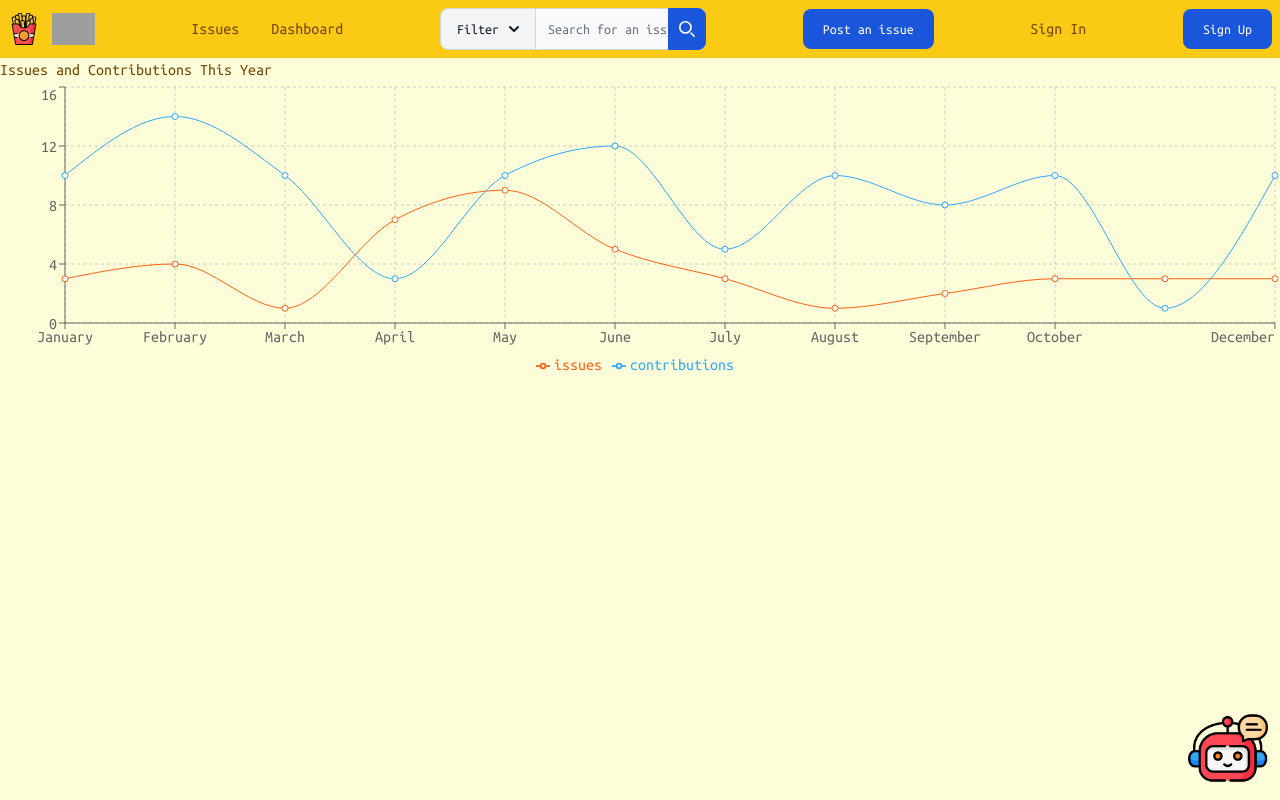
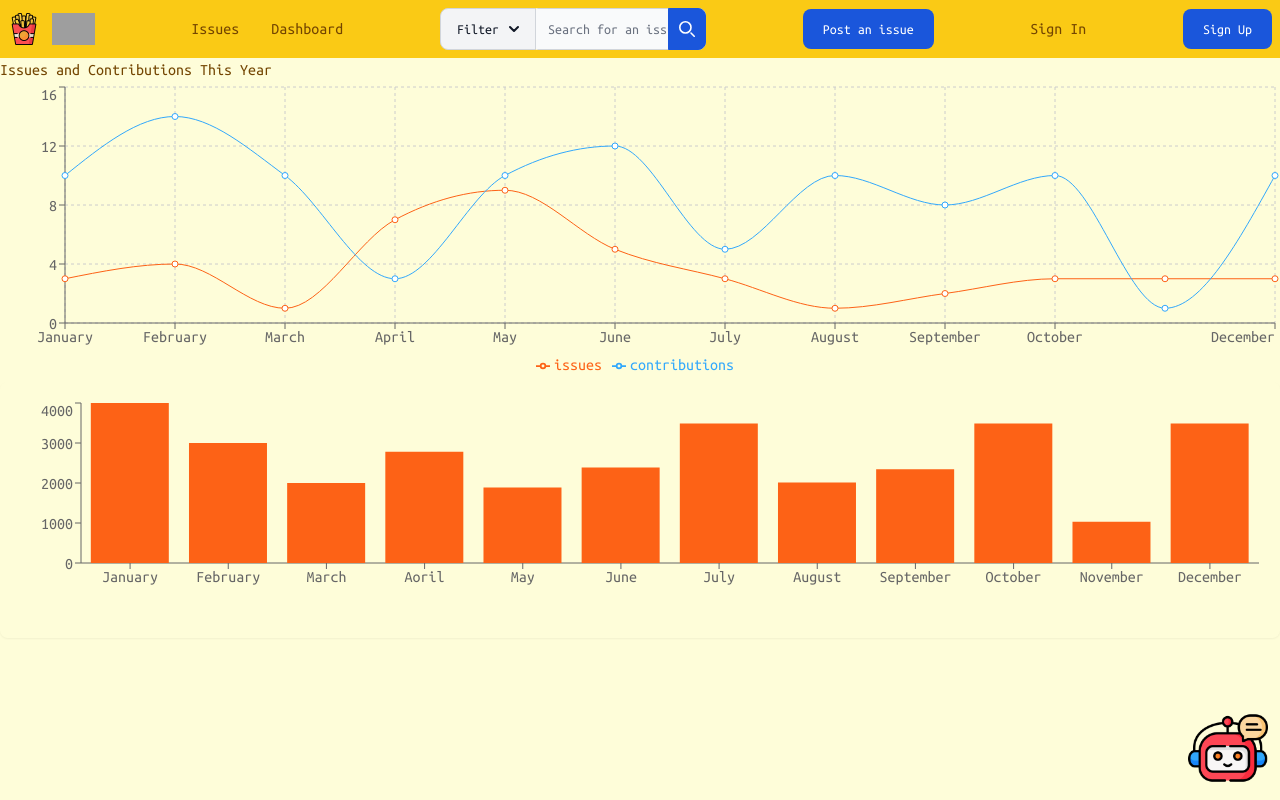
Before and after one commit to XinyuZ0416/GitFries-v2, a Next.js app: page /dashboard in a window 1280 px wide. Shown: the top 800 px of the page. Built offline with nearby package versions, Linux system fonts and the light colour scheme; grey boxes are pictures that could not be loaded.

Commit message:
added issues weekly chart

```diff
--- a/src/app/dashboard/page.tsx
+++ b/src/app/dashboard/page.tsx
@@ -1,10 +1,12 @@
 import IssuesContributionsYearlyChart from '@/components/issues-contributions-yearly-chart'
+import IssuesWeeklyChart from '@/components/issues-weekly-chart'
 import React from 'react'
 
 export default function DashboardPage() {
   return (
     <>
     <IssuesContributionsYearlyChart />
+    <IssuesWeeklyChart />
     </>
   )
 }
--- /dev/null
+++ b/src/components/issues-weekly-chart.tsx
@@ -0,0 +1,33 @@
+'use client'
+import React from 'react';
+import { BarChart, Bar, ResponsiveContainer, XAxis, YAxis, Tooltip } from 'recharts';
+
+export default function IssuesWeeklyChart() {
+  const data = [
+    { name: 'January', issues: 4000 },
+    { name: 'February', issues: 3000 },
+    { name: 'March', issues: 2000 },
+    { name: 'Aoril', issues: 2780 },
+    { name: 'May', issues: 1890 },
+    { name: 'June', issues: 2390 },
+    { name: 'July', issues: 3490 },
+    { name: 'August', issues: 2011 },
+    { name: 'September', issues: 2345 },
+    { name: 'October', issues: 3490 },
+    { name: 'November', issues: 1034 },
+    { name: 'December', issues: 3490 }
+  ];
+
+  return (
+    <div className="w-full h-64 rounded-lg shadow-sm p-4">
+      <ResponsiveContainer width="100%" height={200}>
+        <BarChart data={data}>
+          <XAxis dataKey="name" />
+          <YAxis />
+          <Tooltip />
+          <Bar dataKey="issues" fill="#FD6216" />
+        </BarChart>
+      </ResponsiveContainer>
+    </div>
+  );
+}
```
